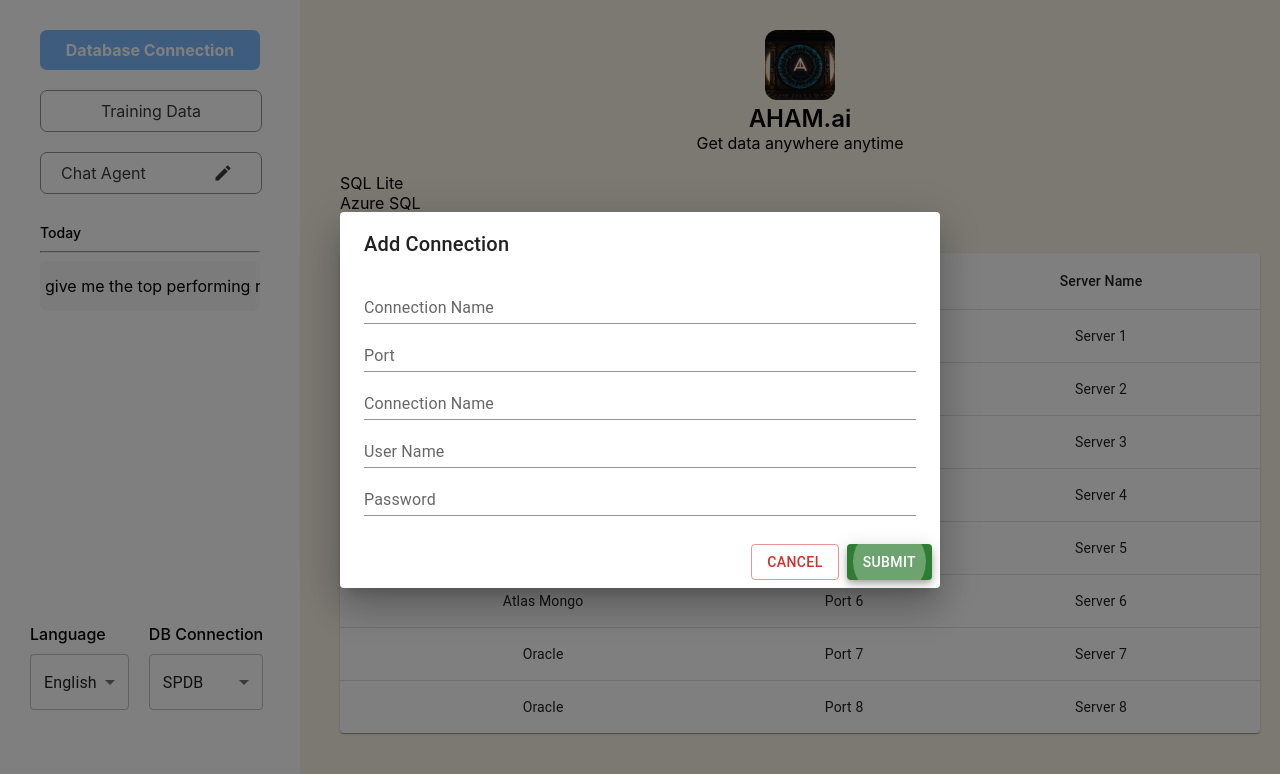
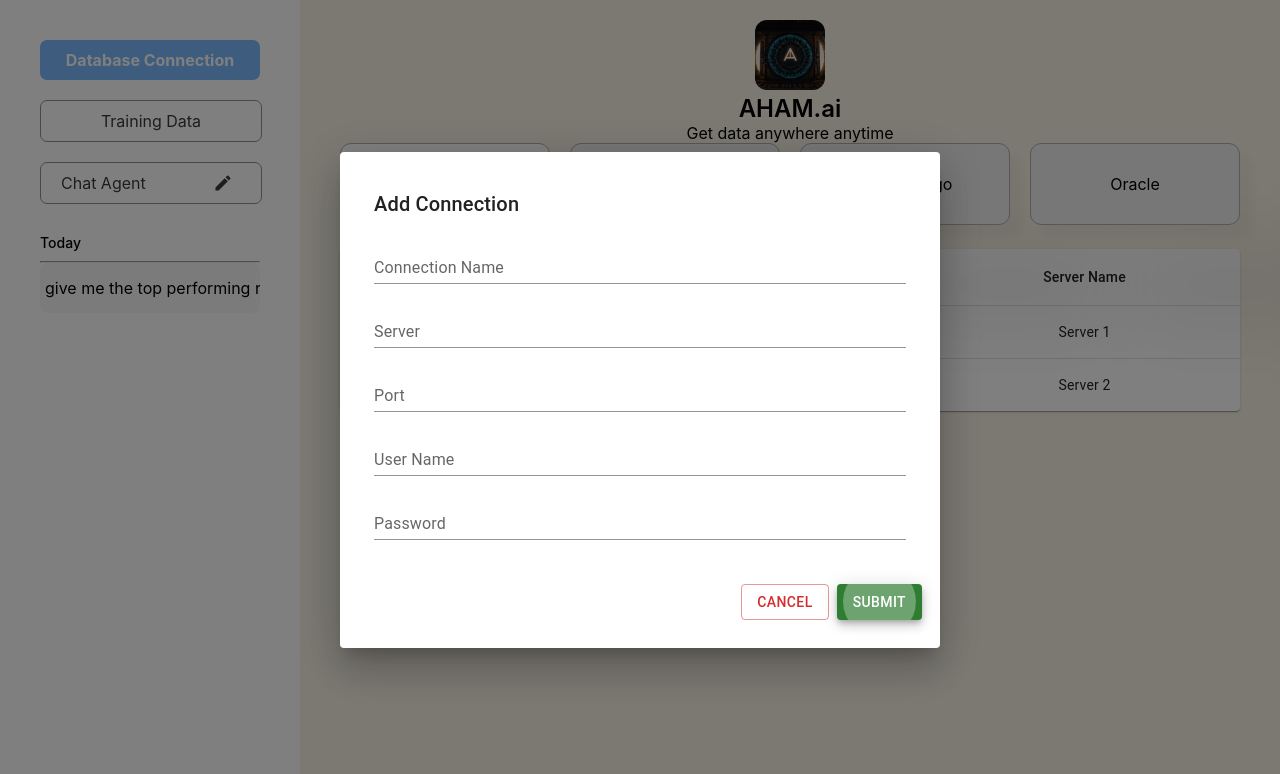
Before and after one commit to Pratik-Kumar-621/prajna-ui, a React (Create React App) app: page /connection-strings in a window 1280 px wide. Both pictures are taken after a click on the element "SQL Lite". Shown: the top 774 px of the page. Built offline with nearby package versions, Linux system fonts and the light colour scheme.

Commit message:
Beautification of UI

```diff
--- a/src/components/DashboardComponent.jsx
+++ b/src/components/DashboardComponent.jsx
@@ -1,11 +1,13 @@
 import { IconButton, MenuItem, Select, Tooltip } from "@mui/material";
 import React from "react";
-import { NavLink } from "react-router-dom";
+import { NavLink, useLocation } from "react-router-dom";
 import EditIcon from "@mui/icons-material/Edit";
 import ImageSVG from "../images/edit.svg";
 import LogoImage from "../images/background.png";
 
 const DashboardComponent = ({ children }) => {
+  const location = useLocation();
+  console.log(location);
   return (
     <div className="dashboard">
       <div className="dashboard-left">
@@ -66,6 +68,7 @@ const DashboardComponent = ({ children }) => {
             give me the top performing roas with value
           </div>
         </div>
+        {location.pathname === "/chat" && (
           <div className="dashboard-left-dropdown">
             <div className="dashboard-left-dropdown-item">
               <div className="dashboard-left-dropdown-item-name">Language</div>
@@ -95,11 +98,11 @@ const DashboardComponent = ({ children }) => {
                   label=""
                 >
                   <MenuItem value="sponsered">SPDB</MenuItem>
-                <MenuItem value="dutch">Dutch</MenuItem>
                 </Select>
               </div>
             </div>
           </div>
+        )}
       </div>
       <div className="dashboard-right">
         <div className="dashboard-right-heading">
@@ -111,7 +114,6 @@ const DashboardComponent = ({ children }) => {
             Get data anywhere anytime
           </div>
         </div>
-        <br />
         {children}
       </div>
     </div>
--- a/src/pages/connections/ConnectionsUI.jsx
+++ b/src/pages/connections/ConnectionsUI.jsx
@@ -31,15 +31,9 @@ const ConnectionsUI = (props) => {
         <div className="connections-list-item" onClick={handleClickOpen}>
           SQL Lite
         </div>
-        <div className="connections-list-item" onClick={handleClickOpen}>
-          Azure SQL
-        </div>
-        <div className="connections-list-item" onClick={handleClickOpen}>
-          Atlas Mongo
-        </div>
-        <div className="connections-list-item" onClick={handleClickOpen}>
-          Oracle
-        </div>
+        <div className="connections-list-item-disabled">Azure SQL</div>
+        <div className="connections-list-item-disabled">Atlas Mongo</div>
+        <div className="connections-list-item-disabled">Oracle</div>
       </div>
       <div className="connections-table">
         <TableContainer component={Paper}>
@@ -72,10 +66,12 @@ const ConnectionsUI = (props) => {
         aria-labelledby="alert-dialog-title"
         aria-describedby="alert-dialog-description"
       >
+        <div className="dialog-main">
           <DialogTitle id="alert-dialog-title">{"Add Connection"}</DialogTitle>
           <DialogContent>
             <>
               <TextField
+                className="input-form"
                 fullWidth
                 id="standard-basic"
                 label="Connection Name"
@@ -85,7 +81,20 @@ const ConnectionsUI = (props) => {
                   setInput({ ...input, connectionName: e.target.value })
                 }
               />
+
               <TextField
+                className="input-form"
+                fullWidth
+                id="standard-basic"
+                label="Server"
+                variant="standard"
+                value={input.serverName}
+                onChange={(e) =>
+                  setInput({ ...input, serverName: e.target.value })
+                }
+              />
+              <TextField
+                className="input-form"
                 fullWidth
                 id="standard-basic"
                 label="Port"
@@ -95,31 +104,27 @@ const ConnectionsUI = (props) => {
               />
 
               <TextField
-              fullWidth
-              id="standard-basic"
-              label="Connection Name"
-              variant="standard"
-              value={input.serverName}
-              onChange={(e) =>
-                setInput({ ...input, serverName: e.target.value })
-              }
-            />
-            <TextField
+                className="input-form"
                 fullWidth
                 id="standard-basic"
                 label="User Name"
                 variant="standard"
                 value={input.userName}
-              onChange={(e) => setInput({ ...input, userName: e.target.value })}
+                onChange={(e) =>
+                  setInput({ ...input, userName: e.target.value })
+                }
               />
               <TextField
+                className="input-form"
                 fullWidth
                 id="standard-basic"
                 label="Password"
                 variant="standard"
                 type="password"
                 value={input.password}
-              onChange={(e) => setInput({ ...input, password: e.target.value })}
+                onChange={(e) =>
+                  setInput({ ...input, password: e.target.value })
+                }
               />
             </>
           </DialogContent>
@@ -135,7 +140,9 @@ const ConnectionsUI = (props) => {
             >
               Submit
             </Button>
+            <br />
           </DialogActions>
+        </div>
       </Dialog>
     </div>
   );
--- a/src/pages/dummyData.js
+++ b/src/pages/dummyData.js
@@ -12,42 +12,6 @@ export const connectionData = [
     connectionName: "SQL Lite",
     port: "Port 2",
     serverName: "Server 2",
-  },
-  {
-    id: 3,
-    connectionName: "Azure SQL",
-    port: "Port 3",
-    serverName: "Server 3",
-  },
-  {
-    id: 4,
-    connectionName: "Azure SQL",
-    port: "Port 4",
-    serverName: "Server 4",
-  },
-  {
-    id: 5,
-    connectionName: "Atlas Mongo",
-    port: "Port 5",
-    serverName: "Server 5",
-  },
-  {
-    id: 6,
-    connectionName: "Atlas Mongo",
-    port: "Port 6",
-    serverName: "Server 6",
-  },
-  {
-    id: 7,
-    connectionName: "Oracle",
-    port: "Port 7",
-    serverName: "Server 7",
-  },
-  {
-    id: 8,
-    connectionName: "Oracle",
-    port: "Port 8",
-    serverName: "Server 8",
   },
 ];
 
--- a/src/pages/trainingdata/TrainingData.jsx
+++ b/src/pages/trainingdata/TrainingData.jsx
@@ -1,9 +1,55 @@
-import React from "react";
+import React, { useState } from "react";
 import TrainingDataUI from "./TrainingDataUI";
 import DashboardComponent from "../../components/DashboardComponent";
 
 const TrainingData = () => {
-  return <DashboardComponent children={<TrainingDataUI />} />;
+  const [open, setOpen] = useState(false);
+  const [input, setInput] = useState({
+    userInput: "",
+    content: "",
+    dataType: "",
+    dbConnection: "",
+  });
+
+  const handleClickOpen = () => {
+    setOpen(true);
+  };
+
+  const handleClose = () => {
+    setInput({
+      userInput: "",
+      content: "",
+      dataType: "",
+      dbConnection: "",
+    });
+    setOpen(false);
+  };
+  const handleAddTraining = () => {
+    setInput({
+      userInput: "",
+      content: "",
+      dataType: "",
+      dbConnection: "",
+    });
+    setOpen(false);
+  };
+  return (
+    <DashboardComponent
+      children={
+        <TrainingDataUI
+          {...{
+            open,
+            setOpen,
+            input,
+            setInput,
+            handleClickOpen,
+            handleClose,
+            handleAddTraining,
+          }}
+        />
+      }
+    />
+  );
 };
 
 export default TrainingData;
--- a/src/styles/app.scss
+++ b/src/styles/app.scss
@@ -1,24 +1,25 @@
 @import "./chat/chat";
-
+@import "./connection/connections";
+@import "./training/training";
+* {
+  margin: 0;
+  padding: 0;
+}
 .dashboard {
   position: relative;
-  min-height: 100vh;
   display: grid;
   grid-template-columns: 300px 1fr;
-  //   background-image: url("../images/background.png");
-  //   background-position: center;
-  //   background-repeat: no-repeat;
-  //   background-size: cover;
-  //   background-attachment: fixed;
-
   &-left {
-    padding: 30px 40px 30px 40px;
+    padding: 0px 40px;
     display: flex;
     flex-direction: column;
+    height: 100vh;
+
     &-links {
       display: flex;
       flex-direction: column;
       gap: 20px;
+      margin-top: 40px;
       &-item {
         &-link,
         &-chat-link {
@@ -87,7 +88,7 @@
     }
     &-dropdown {
       margin-top: auto;
-      margin-bottom: 40px;
+      margin-bottom: 10px;
       display: flex;
       margin-left: -10px;
       margin-right: -10px;
@@ -106,9 +107,14 @@
   }
   &-right {
     background-color: rgb(249, 243, 231);
-    min-width: 100vh;
-    padding: 30px 20px 30px 40px;
+    height: 100vh;
+    overflow: auto;
+    padding: 0px 40px;
+    display: flex;
+    flex-direction: column;
+    position: relative;
     &-heading {
+      margin-top: 20px;
       &-image {
         img {
           width: 70px;
--- a/src/styles/chat/_chat.scss
+++ b/src/styles/chat/_chat.scss
@@ -1,10 +1,7 @@
 .chat {
-  min-height: 85%;
-  display: flex;
-  //   margin-top: -20px;
-  flex-direction: column;
   &-data {
     margin-top: 40px;
+    margin-bottom: 20px;
     &-item {
       margin-bottom: 20px;
       &-question {
@@ -53,8 +50,20 @@
     }
   }
   &-input {
-    margin-top: auto;
-    margin-bottom: 25px;
+    position: fixed;
+    bottom: 0;
+    background-color: rgb(249, 243, 231);
+
+    margin-right: -40px;
+    margin-left: -40px;
+    padding: 10px 40px 25px;
+    width: 74%;
+    box-shadow: 2.8px 0.2px 2.2px rgba(0, 0, 0, 0.02),
+      6.7px 0.5px 5.3px rgba(0, 0, 0, 0.028),
+      12.5px 0.9px 10px rgba(0, 0, 0, 0.035),
+      22.3px 1.6px 17.9px rgba(0, 0, 0, 0.042),
+      41.8px 2.9px 33.4px rgba(0, 0, 0, 0.05),
+      100px 7px 80px rgba(0, 0, 0, 0.07);
     input {
       border-radius: 11px !important;
       background-color: white;
--- /dev/null
+++ b/src/styles/connection/_connections.scss
@@ -0,0 +1,43 @@
+.connections {
+  &-list {
+    display: flex;
+    justify-content: space-between;
+    grid-gap: 20px;
+    margin-bottom: 24px;
+    &-item,
+    &-item-disabled {
+      width: 100%;
+      min-height: 80px;
+      display: flex;
+      justify-content: center;
+      align-items: center;
+      border-radius: 11px;
+      cursor: pointer;
+      background-color: white;
+      border: 1px solid rgb(174, 174, 174);
+      box-shadow: 12.5px 12.5px 10px rgba(0, 0, 0, 0.035),
+        100px 100px 80px rgba(0, 0, 0, 0.07);
+      &:hover {
+        background-color: rgb(243, 254, 255);
+      }
+    }
+    &-item-disabled {
+      background-color: rgb(239, 239, 239);
+      cursor: not-allowed;
+      &:hover {
+        background-color: rgb(239, 239, 239);
+      }
+    }
+  }
+}
+
+.input-form {
+  margin-bottom: 1rem !important;
+}
+
+.select-input-form {
+  margin-top: 10px !important;
+}
+.dialog-main {
+  padding: 20px 10px;
+}
--- /dev/null
+++ b/src/styles/training/_training.scss
@@ -0,0 +1,18 @@
+.training {
+  &-head {
+    display: flex;
+    justify-content: space-between;
+    align-items: center;
+    margin-bottom: 30px;
+    &-text {
+      &-main {
+        font-size: 1.25rem;
+        font-weight: 500;
+        margin-bottom: 5px;
+      }
+      &-sub {
+        font-size: 14px;
+      }
+    }
+  }
+}
```
Also changed, not shown: src/pages/trainingdata/TrainingDataUI.jsx (+128 -7 lines). Lines whose indentation alone changed are shown as unchanged.
